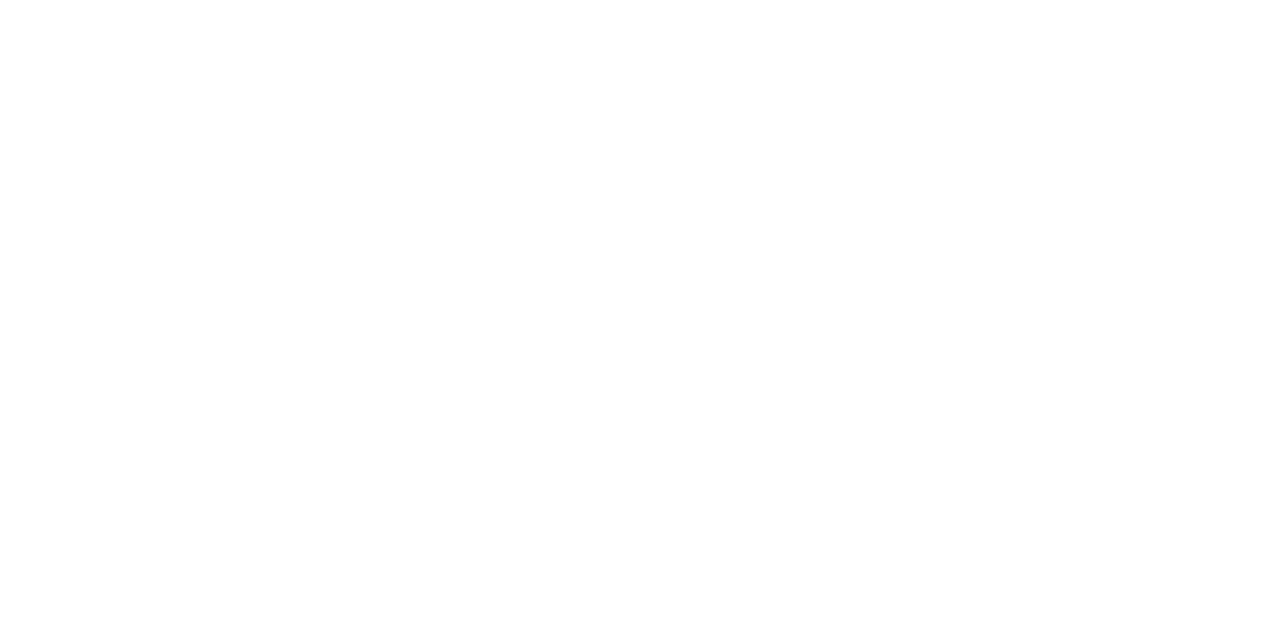
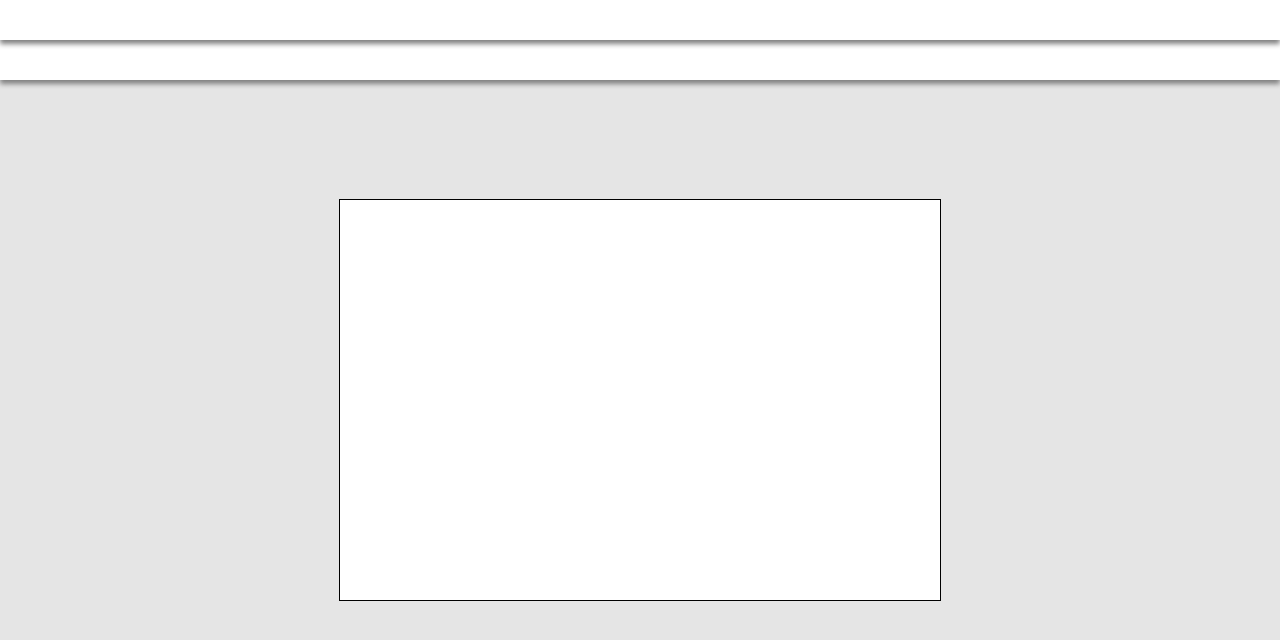
Before and after one commit to botanik-lena/ReactPaintApp, a React (Create React App) app in the folder react-paint-app/: page / in a window 1280 px wide. Shown: the top 640 px of the page. Built offline with nearby package versions, Linux system fonts and the light colour scheme.

Commit message:
Создание компонентов и настройка начальных стилей

```diff
--- a/react-paint-app/package.json
+++ b/react-paint-app/package.json
@@ -6,6 +6,7 @@
     "@testing-library/jest-dom": "^5.16.5",
     "@testing-library/react": "^13.4.0",
     "@testing-library/user-event": "^13.5.0",
+    "node-sass": "^7.0.3",
     "react": "^18.2.0",
     "react-dom": "^18.2.0",
     "react-scripts": "5.0.1",
--- a/react-paint-app/src/App.js
+++ b/react-paint-app/src/App.js
@@ -1,8 +1,15 @@
 import React from "react";
+import "./styles/app.scss";
+import Toolbar from "./components/Toolbar";
+import SettingBar from "./components/SettingBar";
+import Canvas from "./components/Canvas";
 
 function App() {
   return (
-    <div className="App">
+    <div className="app">
+      <Toolbar/>
+      <SettingBar/>
+      <Canvas/>
     </div>
   );
 }
--- /dev/null
+++ b/react-paint-app/src/components/Canvas.jsx
@@ -0,0 +1,12 @@
+import React from 'react';
+import '../styles/canvas.scss';
+
+const Canvas = () => {
+    return (
+        <div className="canvas">
+            <canvas width={600} height={400}/>
+        </div>
+    );
+}
+
+export default Canvas;
--- /dev/null
+++ b/react-paint-app/src/components/SettingBar.jsx
@@ -0,0 +1,12 @@
+import React from 'react';
+import '../styles/toolbar.scss';
+
+const SettingBar = () => {
+    return (
+        <div className="setting-bar">
+
+        </div>
+    );
+}
+
+export default SettingBar;
--- /dev/null
+++ b/react-paint-app/src/components/Toolbar.jsx
@@ -0,0 +1,12 @@
+import React from 'react';
+import '../styles/toolbar.scss';
+
+const Toolbar = () => {
+    return (
+        <div className="toolbar">
+
+        </div>
+    );
+}
+
+export default Toolbar;
--- /dev/null
+++ b/react-paint-app/src/styles/app.scss
@@ -0,0 +1,14 @@
+@import "./variables";
+
+* {
+  margin: 0;
+  padding: 0;
+  box-sizing: border-box;
+}
+
+.app {
+  height: 100vh;
+  max-height: 100vh;
+  width: 100vw;
+  background-color: $background-color;
+}
--- /dev/null
+++ b/react-paint-app/src/styles/canvas.scss
@@ -0,0 +1,13 @@
+@import "./variables";
+
+.canvas {
+  height: 100vh;
+  display: flex;
+  justify-content: center;
+  align-items: center;
+}
+
+canvas {
+  border: 1px solid black;
+  background-color: white;
+}
--- /dev/null
+++ b/react-paint-app/src/styles/toolbar.scss
@@ -0,0 +1,23 @@
+@import "./variables";
+
+.toolbar {
+  height: $toolbar-height;
+  background-color: white;
+  display: flex;
+  align-items: center;
+  position: absolute;
+  width: 100%;
+  box-shadow: 0 4px 5px gray;
+  z-index: 2;
+}
+
+.setting-bar {
+  height: $toolbar-height;
+  background-color: white;
+  display: flex;
+  align-items: center;
+  position: absolute;
+  width: 100%;
+  box-shadow: 0 4px 5px gray;
+  top: $toolbar-height;
+}
--- /dev/null
+++ b/react-paint-app/src/styles/variables.scss
@@ -0,0 +1,2 @@
+$background-color: #E5E5E5;
+$toolbar-height: 40px;
```
Also changed, not shown: 1 other file (tests, documents, lock files or other folders).
